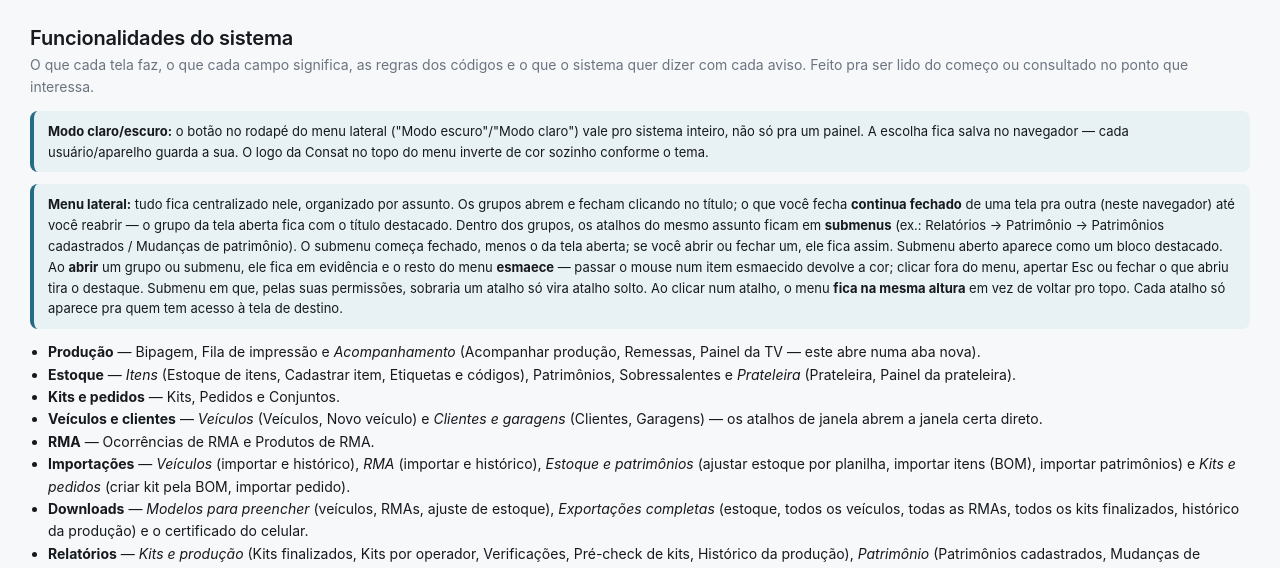
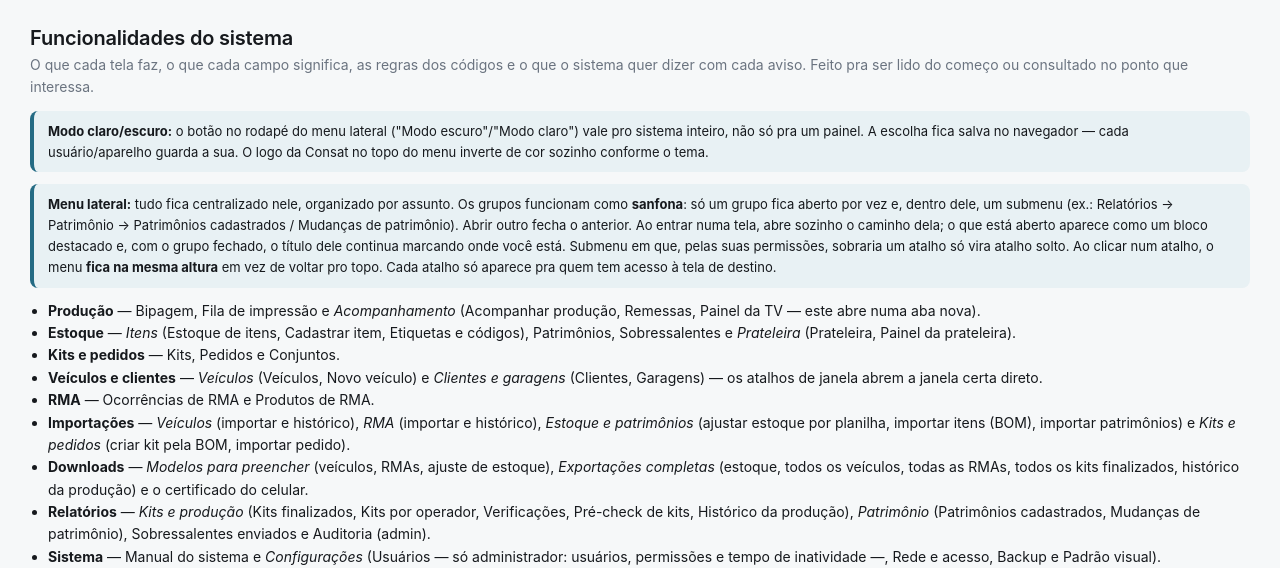
Before and after one commit to VitorNSConsat/kit-conference, a FastAPI app: template templates/funcionalidades.html in a window 1280 px wide. Shown: the top 568 px of the page. Run offline with FastAPI, Linux system fonts and the light colour scheme; the template is opened without the code that fills it, so the values that code supplies are empty; parts of the project's set-up code (start-up, migrations or seed data) failed here and were passed over; some libraries are stand-ins or nearby versions.

Commit message:
feat: menu lateral em sanfona (um grupo e um submenu abertos por vez), sem esmaecer o resto
O servidor ja entrega aberto o caminho da tela atual; atalho que leva a tela de
outro grupo mantem aberto o caminho por onde a pessoa clicou.

Co-Authored-By: Claude Opus 5.5 <noreply@anthropic.com>

```diff
--- a/app/menu.py
+++ b/app/menu.py
@@ -248,4 +248,5 @@ def montar(caminho: str, query: str, user: dict | None, pode) -> list[dict]:
             if i.get("sub"):
                 i["ativo"] = any(x["ativo"] for x in i["itens"])
         g["ativo"] = any(i["ativo"] for i in atalhos(g))
+        g["sub_ativo"] = any(i.get("sub") and i["ativo"] for i in g["itens"])
     return grupos
--- a/templates/base.html
+++ b/templates/base.html
@@ -19,7 +19,7 @@
     <meta name="apple-mobile-web-app-status-bar-style" content="black-translucent">
     <meta name="apple-mobile-web-app-title" content="Kit Conf">
     <link rel="apple-touch-icon" href="/static/icon-192.png">
-    <link rel="stylesheet" href="/static/style.css?v=71">
+    <link rel="stylesheet" href="/static/style.css?v=72">
 </head>
 <body>
 {% import "_icones.html" as ic %}
@@ -41,13 +41,12 @@
     <a href="http://{{ request.url.hostname }}:8001/" class="ds-nav-item" style="margin-bottom:10px" title="Voltar ao portal de aplicações">
       {{ ic.svg('portal') }}<span>Portal</span>
     </a>
-    {# Grupos que abrem e fecham (o título é o botão). Todos lembram como a
-       pessoa deixou (no navegador) — fechado fica fechado até ela reabrir, mesmo
-       o grupo da tela aberta (que continua com o título destacado).
-       Grupos e atalhos vêm de app/menu.py, já filtrados pela permissão. #}
+    {# Sanfona: um grupo aberto por vez e, dentro dele, um submenu. O servidor já
+       entrega aberto o caminho da tela atual, pra não piscar o menu inteiro ao
+       carregar. Grupos e atalhos vêm de app/menu.py, já filtrados pela permissão. #}
     {% for g in menu_grupos %}
-    <div class="ds-nav-group" data-grupo="{{ g.chave }}" data-ativo="{{ '1' if g.ativo }}">
-      <button type="button" class="ds-nav-title" aria-expanded="true" onclick="alternarGrupoMenu(this)">
+    <div class="ds-nav-group {{ 'fechado' if not g.ativo }} {{ 'tem-sub' if g.sub_ativo }}" data-grupo="{{ g.chave }}" data-ativo="{{ '1' if g.ativo }}">
+      <button type="button" class="ds-nav-title" aria-expanded="{{ 'true' if g.ativo else 'false' }}" onclick="alternarGrupoMenu(this)">
         <span class="ds-nav-title-ic">{{ ic.svg(g.icone, 14) }}</span>
         <span class="ds-nav-title-txt">{{ g.nome }}</span>
         <span class="ds-nav-title-seta">{{ ic.svg('seta-baixo', 14) }}</span>
@@ -56,8 +55,8 @@
         {# Atalho solto ou submenu (título que abre/fecha + os atalhos dele). #}
         {% for i in g.itens %}
         {% if i.sub %}
-        <div class="ds-nav-sub" data-sub="{{ i.chave }}" data-ativo="{{ '1' if i.ativo }}">
-          <button type="button" class="ds-nav-sub-titulo" aria-expanded="false" onclick="alternarSubMenu(this)">
+        <div class="ds-nav-sub {{ 'aberto' if i.ativo }}" data-sub="{{ i.chave }}" data-ativo="{{ '1' if i.ativo }}">
+          <button type="button" class="ds-nav-sub-titulo" aria-expanded="{{ 'true' if i.ativo else 'false' }}" onclick="alternarSubMenu(this)">
             <span class="ds-nav-sub-ic">{{ ic.svg(i.icone, 15) }}</span>
             <span class="ds-nav-sub-txt">{{ i.rotulo }}</span>
             <span class="ds-nav-sub-seta">{{ ic.svg('seta-baixo', 13) }}</span>
@@ -155,76 +154,75 @@
 </div>
 <div id="janela-painel-fundo" class="modal-fundo" onclick="fecharJanelaPainel()"></div>
 <script>
-// Grupos do menu lateral: fechados ficam guardados no navegador e continuam
-// fechados de uma tela pra outra até a pessoa reabrir.
-function _gruposFechados() {
-    try { return JSON.parse(localStorage.getItem('menu_grupos_fechados')) || []; } catch (e) { return []; }
+// Menu em sanfona: só um grupo aberto e, dentro dele, só um submenu. Abrir
+// outro fecha o anterior, então nunca sobram vários caminhos abertos.
+function _abrirSomenteMenu(grupo, sub) {
+    document.querySelectorAll('.ds-nav-group[data-grupo]').forEach(function (g) {
+        const aberto = g === grupo;
+        g.classList.toggle('fechado', !aberto);
+        const b = g.querySelector('.ds-nav-title');
+        if (b) b.setAttribute('aria-expanded', aberto ? 'true' : 'false');
+        let temSub = false;
+        g.querySelectorAll('.ds-nav-sub[data-sub]').forEach(function (s) {
+            const abertoSub = aberto && s === sub;
+            s.classList.toggle('aberto', abertoSub);
+            const t = s.querySelector('.ds-nav-sub-titulo');
+            if (t) t.setAttribute('aria-expanded', abertoSub ? 'true' : 'false');
+            temSub = temSub || abertoSub;
+        });
+        g.classList.toggle('tem-sub', temSub);
+    });
 }
-function _aplicarGrupoMenu(grupo, aberto) {
-    grupo.classList.toggle('fechado', !aberto);
-    const b = grupo.querySelector('.ds-nav-title');
-    if (b) b.setAttribute('aria-expanded', aberto ? 'true' : 'false');
+// Fechar o bloco de cima encolhe o menu: mantém o título clicado parado sob
+// o mouse e, se o que abriu passar do fim da área visível, rola até caber
+// (sem nunca empurrar o título pra fora por cima).
+function _mexerNoMenu(botao, bloco, mudar) {
+    const nav = document.querySelector('.ds-nav');
+    const antes = botao.getBoundingClientRect().top;
+    mudar();
+    nav.scrollTop += botao.getBoundingClientRect().top - antes;
+    const b = botao.getBoundingClientRect(), r = bloco.getBoundingClientRect(), n = nav.getBoundingClientRect();
+    if (r.bottom > n.bottom) nav.scrollTop += Math.min(r.bottom - n.bottom, b.top - n.top);
 }
-// Foco do menu: o grupo/submenu que a pessoa ACABOU de abrir fica em
-// evidência e o resto do menu esmaece (passar o mouse devolve a cor). Só
-// enquanto mexe: some ao fechar o que estava em foco, clicar fora do menu
-// ou apertar Esc — e não passa de uma tela pra outra.
-function _focarMenu(grupo, sub) {
-    const nav = document.querySelector('.ds-nav');
-    if (!nav) return;
-    nav.querySelectorAll('.foco-grupo, .foco-sub, .ds-nav-sub.foco').forEach(function (e) {
-        e.classList.remove('foco-grupo', 'foco-sub', 'foco');
-    });
-    nav.classList.toggle('com-foco', !!grupo);
-    if (!grupo) return;
-    grupo.classList.add('foco-grupo');
-    if (sub) { grupo.classList.add('foco-sub'); sub.classList.add('foco'); }
-}
-document.addEventListener('click', function (e) {
-    if (!e.target.closest || !e.target.closest('#ds-sidebar')) _focarMenu(null);
-});
-document.addEventListener('keydown', function (e) { if (e.key === 'Escape') _focarMenu(null); });
-
 function alternarGrupoMenu(botao) {
     const grupo = botao.closest('.ds-nav-group');
     const abrir = grupo.classList.contains('fechado');
-    _aplicarGrupoMenu(grupo, abrir);
-    if (abrir) _focarMenu(grupo);
-    else if (grupo.classList.contains('foco-grupo')) _focarMenu(null);
-    let fechados = _gruposFechados().filter(c => c !== grupo.dataset.grupo);
-    if (!abrir) fechados.push(grupo.dataset.grupo);
-    try { localStorage.setItem('menu_grupos_fechados', JSON.stringify(fechados)); } catch (e) {}
-}
-// Submenus: começam fechados, menos o da tela aberta; abrir/fechar à mão
-// fica guardado (e vale mais que o padrão) até a pessoa mudar de novo.
-function _subMenus() {
-    try { return JSON.parse(localStorage.getItem('menu_subs')) || {}; } catch (e) { return {}; }
-}
-function _aplicarSubMenu(sub, aberto) {
-    sub.classList.toggle('aberto', aberto);
-    const b = sub.querySelector('.ds-nav-sub-titulo');
-    if (b) b.setAttribute('aria-expanded', aberto ? 'true' : 'false');
+    _mexerNoMenu(botao, grupo, function () {
+        if (abrir) _abrirSomenteMenu(grupo, grupo.querySelector('.ds-nav-sub[data-ativo="1"]'));
+        else _abrirSomenteMenu(null, null);
+    });
 }
 function alternarSubMenu(botao) {
     const sub = botao.closest('.ds-nav-sub');
     const abrir = !sub.classList.contains('aberto');
-    _aplicarSubMenu(sub, abrir);
-    const grupo = sub.closest('.ds-nav-group');
-    if (abrir) _focarMenu(grupo, sub);
-    else if (sub.classList.contains('foco')) _focarMenu(grupo);
-    const estado = _subMenus();
-    estado[sub.dataset.sub] = abrir ? 1 : 0;
-    try { localStorage.setItem('menu_subs', JSON.stringify(estado)); } catch (e) {}
+    _mexerNoMenu(botao, sub, function () {
+        _abrirSomenteMenu(sub.closest('.ds-nav-group'), abrir ? sub : null);
+    });
 }
 (function () {
-    const fechados = _gruposFechados();
-    document.querySelectorAll('.ds-nav-group[data-grupo]').forEach(function (g) {
-        _aplicarGrupoMenu(g, !fechados.includes(g.dataset.grupo));
-    });
-    const subs = _subMenus();
-    document.querySelectorAll('.ds-nav-sub[data-sub]').forEach(function (sub) {
-        const k = sub.dataset.sub;
-        _aplicarSubMenu(sub, k in subs ? subs[k] === 1 : sub.dataset.ativo === '1');
+    // Sobras de quando cada grupo guardava o próprio estado.
+    try { localStorage.removeItem('menu_grupos_fechados'); localStorage.removeItem('menu_subs'); } catch (e) {}
+    // Atalho que abre trecho de outra tela (ex.: Importações → Importar itens
+    // leva a Itens & Estoque): o servidor abriria o grupo da tela de destino,
+    // e o menu pularia de lugar. Vale o caminho por onde a pessoa clicou.
+    const semHash = function (u) { return String(u).split('#')[0]; };
+    let clicado = null;
+    try { clicado = JSON.parse(sessionStorage.getItem('menu_clicado')); } catch (e) {}
+    if (clicado && semHash(clicado.href) === semHash(location.href)) {
+        const g = Array.from(document.querySelectorAll('.ds-nav-group[data-grupo]')).find(x => x.dataset.grupo === clicado.grupo);
+        const s = g && Array.from(g.querySelectorAll('.ds-nav-sub[data-sub]')).find(x => x.dataset.sub === clicado.sub);
+        if (g) _abrirSomenteMenu(g, s || null);
+    }
+    document.querySelectorAll('.ds-nav-group a.ds-nav-item').forEach(function (a) {
+        if (a.hasAttribute('download') || a.target === '_blank') return;
+        a.addEventListener('click', function () {
+            const sub = a.closest('.ds-nav-sub');
+            try {
+                sessionStorage.setItem('menu_clicado', JSON.stringify({
+                    href: a.href, grupo: a.closest('.ds-nav-group').dataset.grupo, sub: sub ? sub.dataset.sub : ''
+                }));
+            } catch (e) {}
+        });
     });
     // Rolagem do menu: clicar num atalho recarrega a página e o menu voltava
     // pro topo. Guarda onde estava (por aba do navegador) e volta pra lá; se o
--- a/templates/funcionalidades.html
+++ b/templates/funcionalidades.html
@@ -42,15 +42,12 @@
 </p>
 <p class="nota">
   <strong>Menu lateral:</strong> tudo fica centralizado nele, organizado por assunto. Os grupos
-  abrem e fecham clicando no título; o que você fecha <strong>continua fechado</strong> de uma tela
-  pra outra (neste navegador) até você reabrir — o grupo da tela aberta fica com o título destacado.
-  Dentro dos grupos, os atalhos do mesmo assunto ficam em <strong>submenus</strong> (ex.: Relatórios →
-  Patrimônio → Patrimônios cadastrados / Mudanças de patrimônio). O submenu começa fechado, menos o
-  da tela aberta; se você abrir ou fechar um, ele fica assim. Submenu aberto aparece como um
-  bloco destacado. Ao <strong>abrir</strong> um grupo ou submenu, ele fica em evidência e o resto do
-  menu <strong>esmaece</strong> — passar o mouse num item esmaecido devolve a cor; clicar fora do
-  menu, apertar Esc ou fechar o que abriu tira o destaque. Submenu em que, pelas suas
-  permissões, sobraria um atalho só vira atalho solto. Ao clicar num atalho, o menu <strong>fica na
+  funcionam como <strong>sanfona</strong>: só um grupo fica aberto por vez e, dentro dele, um
+  submenu (ex.: Relatórios → Patrimônio → Patrimônios cadastrados / Mudanças de patrimônio). Abrir
+  outro fecha o anterior. Ao entrar numa tela, abre sozinho o caminho dela; o que está aberto aparece
+  como um bloco destacado e, com o grupo fechado, o título dele continua marcando onde você está.
+  Submenu em que, pelas suas permissões, sobraria um atalho só vira atalho solto. Ao clicar num
+  atalho, o menu <strong>fica na
   mesma altura</strong> em vez de voltar pro topo. Cada atalho só aparece pra quem tem acesso à tela
   de destino.
 </p>
```
Also changed, not shown: static/style.css (+9 -23 lines), tests/test_menu.py (+3 -0 lines).
